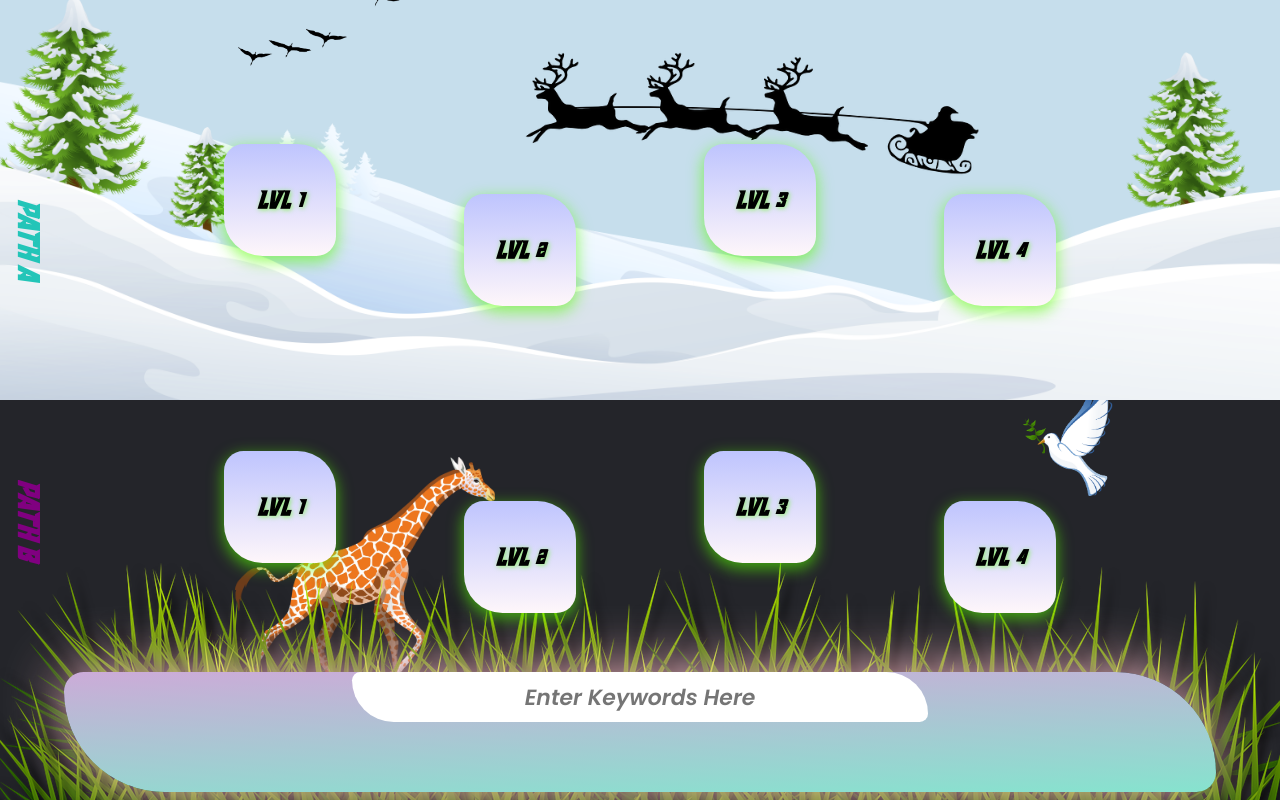
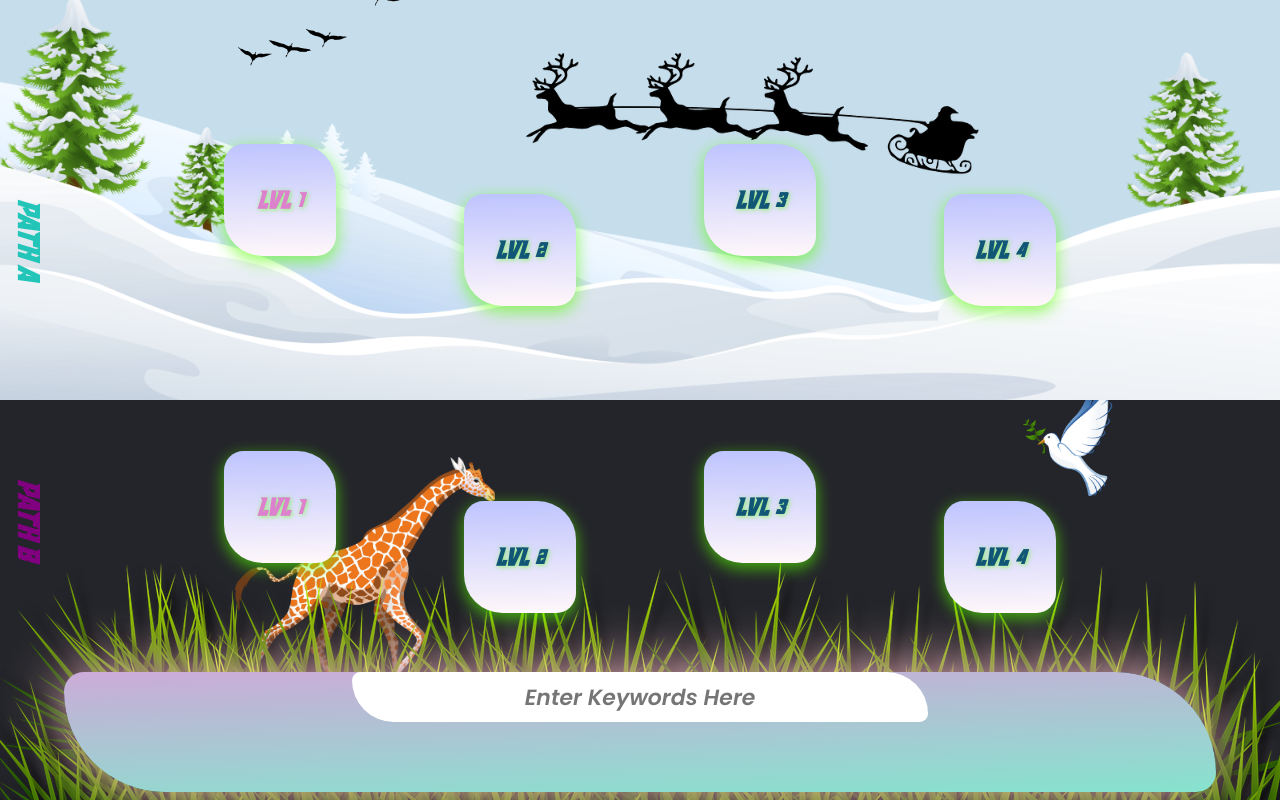
Before and after one commit to AshifAli007/breakthrucode, a React (Create React App) app: page /event in a window 1280 px wide. Built offline with nearby package versions, Linux system fonts and the light colour scheme; some icons are missing.

Commit message:
choices site completed

```diff
--- a/src/containers/Event/Event.js
+++ b/src/containers/Event/Event.js
@@ -111,6 +111,8 @@ class Event extends Component{
                     status: 'Well done! You did it next Level is Unlocked go check it out!'
                 })
                 levelsArray.push(keywords[keyword]);
+                $('[value='+keywords[keyword]+']').addClass(styles.unlocked);
+                console.log('[value='+keywords[keyword]+']', $('[value='+keywords[keyword]+']'));
                 window.open(final[keywords[keyword]]);
 
             }
@@ -178,7 +180,7 @@ class Event extends Component{
 
                     </div>
                     <h2 className={styles.headingPathA}>Path A</h2>
-                    <button className={styles.level} value="lvl1a" onClick={downloadPDF} >LVL 1</button>
+                    <button className={styles.level+" " +styles.unlocked} value="lvl1a" onClick={downloadPDF} >LVL 1</button>
                     <button className={styles.level} value="lvl2a" onClick={downloadPDF} >LVL 2</button>
                     <button className={styles.level} value="lvl3a" onClick={downloadPDF} >LVL 3</button>
                     <button className={styles.level} value="lvl4a" onClick={downloadPDF} >LVL 4</button>
@@ -187,7 +189,7 @@ class Event extends Component{
                     <h2 className={styles.headingPathB}>Path B</h2>
 
 
-                        <button className={styles.level} value="lvl1b" onClick={downloadPDF} >LVL 1</button>
+                        <button className={styles.level+" "+styles.unlocked} value="lvl1b" onClick={downloadPDF} >LVL 1</button>
                         <button className={styles.level} value="lvl2b" onClick={downloadPDF} >LVL 2</button>
                         <button className={styles.level} value="lvl3b" onClick={downloadPDF} >LVL 3</button>
                         <button className={styles.level} value="lvl4b" onClick={downloadPDF} >LVL 4</button>
--- a/src/containers/Event/Event.module.css
+++ b/src/containers/Event/Event.module.css
@@ -21,6 +21,9 @@ html{
 .eventName{
   text-shadow: 0 0 10px rgb(255, 217, 0);
 }
+button.unlocked{
+  color: rgb(221,128, 205);
+}
 .main{
   width: 100%;
   height: 100%;
@@ -33,6 +36,7 @@ html{
   height: 7rem;
   border: unset;
   cursor: pointer;
+  color: #115677;
   /* margin-left: 12%; */
   box-shadow: 0 5px 15px 0px rgba(5, 240, 248, 0.6);
 	transform: translatey(0px);
```
